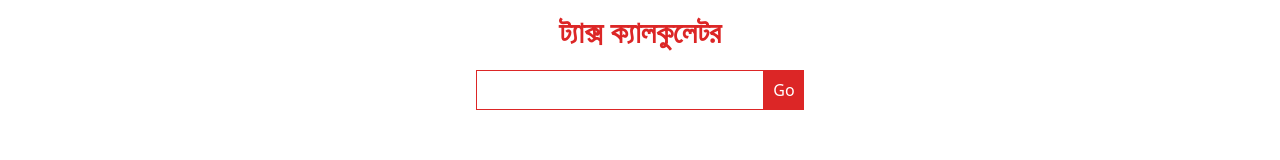
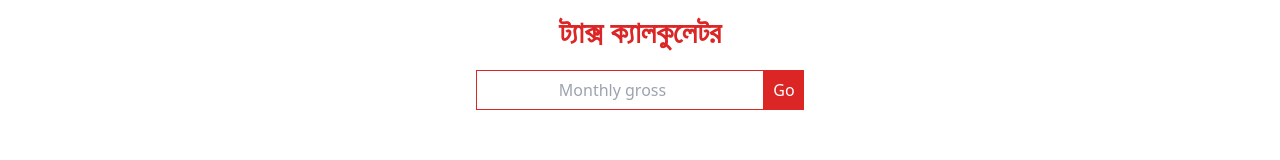
Before and after one commit to allImran/tax-calculator, a Nuxt app: page / in a window 1280 px wide. Shown: the part 274-434 px from the top of the page. Built offline with nearby package versions, Linux system fonts and the light colour scheme.

Commit message:
add placeholder

```diff
--- a/pages/index.vue
+++ b/pages/index.vue
@@ -5,6 +5,7 @@
             <div class="flex">
                 <input
                     type="number"
+                    placeholder="Monthly gross"
                     v-model="gross"
                     class="border border-red-600 h-10 w-72 px-3 text-center"
                 >
```
